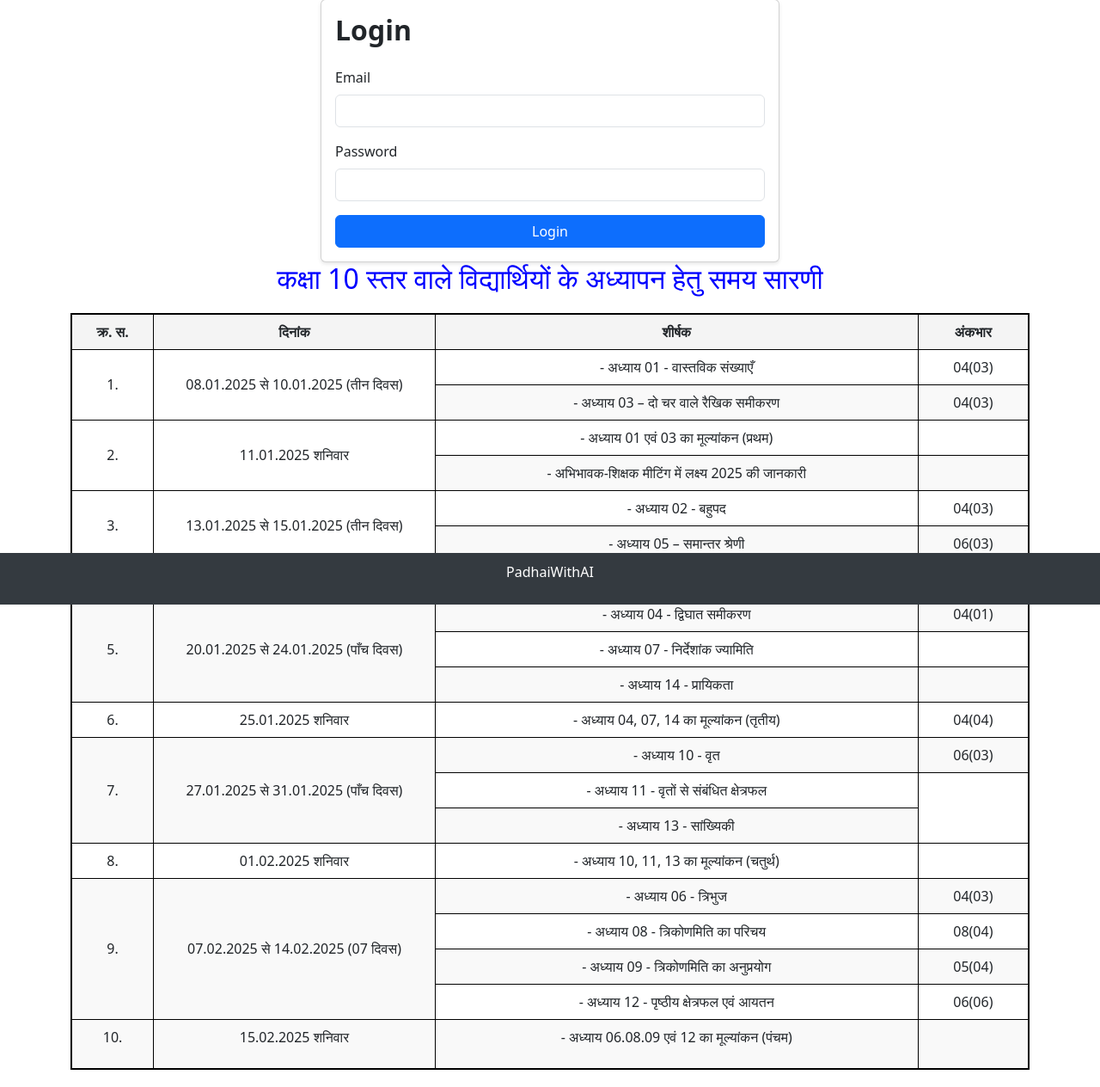
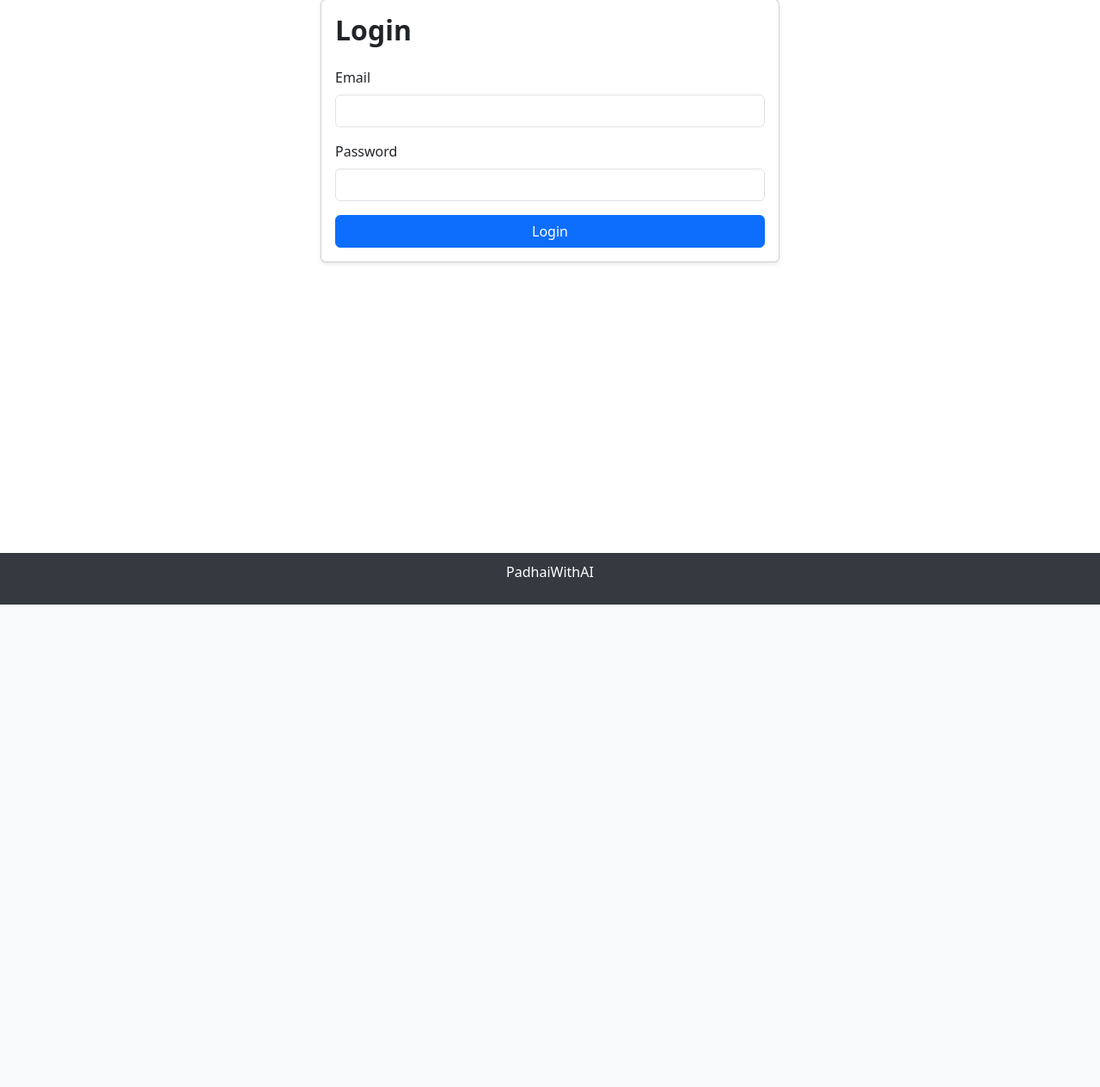
Before and after one commit to blaze0081/PadhaiWithAI, a Django app: page / in a window 1280 px wide. Shown: the part 97-1361 px from the top of the page at 86% size. After the commit the page ends 800 px from the top, so only its background shows below. Run offline with Django 5.2, Linux system fonts and the light colour scheme; some libraries are stand-ins or nearby versions.

Commit message:
remove table

```diff
--- a/school_project/school_app/templates/school_app/login.html
+++ b/school_project/school_app/templates/school_app/login.html
@@ -26,162 +26,5 @@
     </div>
 </div>
 
- <style>
-
-        .timetable {
-            width: 100%;
-            border-collapse: collapse;
-            margin: 20px auto;
-            border: 2px solid #000;
-        }
-        .timetable th, .timetable td {
-            border: 1px solid #000;
-            padding: 8px;
-            text-align: center;
-        }
-        .timetable th {
-            background-color: #f4f4f4;
-        }
-        .timetable tr:nth-child(even) {
-            background-color: #f9f9f9;
-        }
-        @media (max-width: 768px) {
-            .timetable {
-                display: block;
-                overflow-x: auto;
-            }
-            .timetable th, .timetable td {
-                font-size: 12px;
-                padding: 5px;
-            }
-        }
-      .title {
-            text-align: center;
-            color: blue;
-        }
-    </style>
-<div>
-
-<h2 class="title">कक्षा 10 स्तर वाले विद्यार्थियों के अध्यापन हेतु समय सारणी</h2>
-<table class="timetable" >
-    <thead>
-        <tr>
-            <th>क्र. स.</th>
-            <th>दिनांक</th>
-            <th>शीर्षक</th>
-            <th>अंकभार</th>
-        </tr>
-    </thead>
-    <tbody>
-        <tr>
-            <td rowspan="2">1.</td>
-            <td rowspan="2">08.01.2025 से 10.01.2025 (तीन दिवस)</td>
-            <td>- अध्याय 01 - वास्तविक संख्याएँ</td>
-            <td>04(03)</td>
-        </tr>
-        <tr>
-            <td>- अध्याय 03 – दो चर वाले रैखिक समीकरण</td>
-            <td>04(03)</td>
-        </tr>
-        <tr>
-            <td rowspan="2">2.</td>
-            <td rowspan="2">11.01.2025 शनिवार</td>
-            <td>- अध्याय 01 एवं 03 का मूल्यांकन (प्रथम)</td>
-            <td></td>
-        </tr>
-        <tr>
-            <td>- अभिभावक-शिक्षक मीटिंग में लक्ष्य 2025 की जानकारी</td>
-            <td></td>
-        </tr>
-        <tr>
-            <td rowspan="2">3.</td>
-            <td rowspan="2">13.01.2025 से 15.01.2025 (तीन दिवस)</td>
-            <td>- अध्याय 02 - बहुपद</td>
-            <td>04(03)</td>
-        </tr>
-        <tr>
-            <td>- अध्याय 05 – समान्तर श्रेणी</td>
-            <td>06(03)</td>
-        </tr>
-        <tr>
-            <td>4.</td>
-            <td>16.01.2025 गुरूवार</td>
-            <td>- अध्याय 02 एवं 05 का मूल्यांकन (द्वितीय)</td>
-            <td></td>
-        </tr>
-        <tr>
-            <td rowspan="3">5.</td>
-            <td rowspan="3">20.01.2025 से 24.01.2025 (पाँच दिवस)</td>
-            <td>- अध्याय 04 - द्विघात समीकरण</td>
-            <td>04(01)</td>
-        </tr>
-        <tr>
-            <td>- अध्याय 07 - निर्देशांक ज्यामिति</td>
-            <td></td>
-        </tr>
-        <tr>
-            <td>- अध्याय 14 - प्रायिकता</td>
-            <td></td>
-        </tr>
-        <tr>
-            <td>6.</td>
-            <td>25.01.2025 शनिवार</td>
-            <td>- अध्याय 04, 07, 14 का मूल्यांकन (तृतीय)</td>
-            <td>04(04)</td>
-        </tr>
-        <tr>
-            <td rowspan="3">7.</td>
-            <td rowspan="3">27.01.2025 से 31.01.2025 (पाँच दिवस)</td>
-            <td>- अध्याय 10 - वृत</td>
-            <td>06(03)</td>
-        </tr>
-        <tr>
-            <td>- अध्याय 11 - वृतों से संबंधित क्षेत्रफल</td>
-        </tr>
-        <tr>
-            <td>- अध्याय 13 - सांख्यिकी</td>
-        </tr>
-        <tr>
-            <td>8.</td>
-            <td>01.02.2025 शनिवार</td>
-            <td>- अध्याय 10, 11, 13 का मूल्यांकन (चतुर्थ)</td>
-            <td></td>
-        </tr>
-        <tr>
-            <td rowspan="4">9.</td>
-            <td rowspan="4">07.02.2025 से 14.02.2025 (07 दिवस)</td>
-            <td>- अध्याय 06 - त्रिभुज</td>
-            <td>04(03)</td>
-        </tr>
-        <tr>
-            <td>- अध्याय 08 - त्रिकोणमिति का परिचय</td>
-            <td>08(04)</td>
-        </tr>
-        <tr>
-            <td>- अध्याय 09 - त्रिकोणमिति का अनुप्रयोग</td>
-            <td>05(04)</td>
-        </tr>
-        <tr>
-            <td>- अध्याय 12 - पृष्ठीय क्षेत्रफल एवं आयतन</td>
-            <td>06(06)</td>
-        </tr>
-        <tr>
-            <td width="49">
-            <p>10.</p>
-            </td>
-            <td width="168">
-            <p>15.02.2025 शनिवार</p>
-            </td>
-            <td width="288">
-            <p>- अध्याय 06.08.09 एवं 12 का मूल्यांकन (पंचम)</p>
-            </td>
-            <td width="66">
-            <p>&nbsp;</p>
-            </td>
-            </tr>
-    </tbody>
-</table>
-
-</div>
 
 {% endblock %}
```
